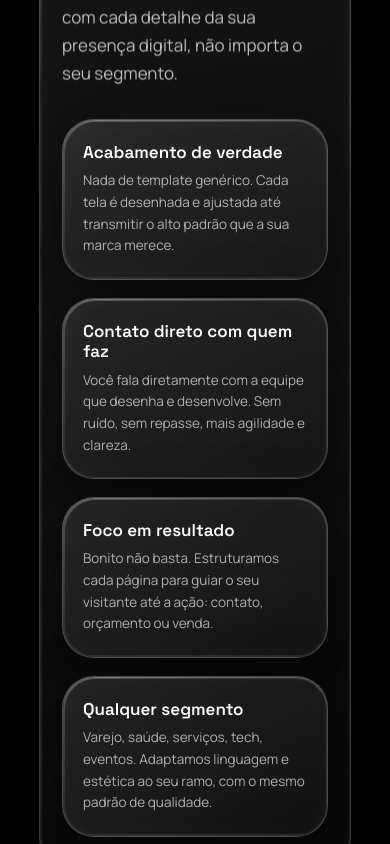
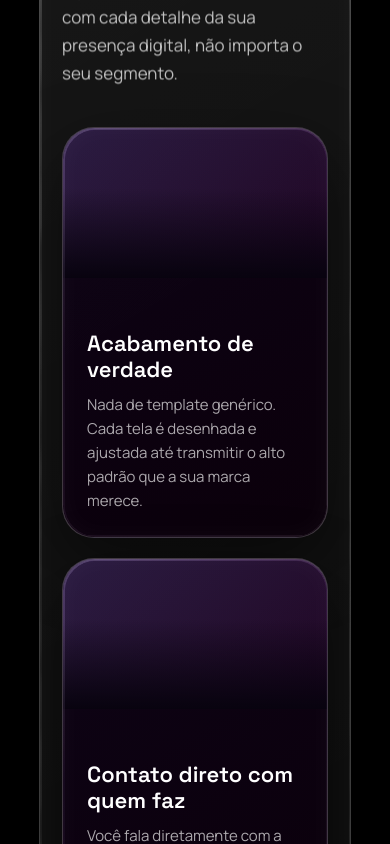
Before and after one commit to coffeecliff/portifolio-frontend, a React (Vite) app: page / in a window 390 px wide. Shown: the part 5300-6144 px from the top of the page. Built offline with nearby package versions, Linux system fonts and the light colour scheme.

Commit message:
Reformulação da seção About

```diff
--- a/src/data/about.ts
+++ b/src/data/about.ts
@@ -11,6 +11,10 @@ export interface AboutPillar {
   id: string;
   title: string;
   description: string;
+  /** URL da imagem real da tile; ausente = mostra placeholder. */
+  image?: string;
+  /** Texto alternativo da imagem (acessibilidade). Sempre preencher. */
+  imageAlt: string;
 }
 
 export interface AboutContent {
@@ -35,24 +39,28 @@ export const about: AboutContent = {
       title: 'Acabamento de verdade',
       description:
         'Nada de template genérico. Cada tela é desenhada e ajustada até transmitir o alto padrão que a sua marca merece.',
+      imageAlt: 'Prévia de uma tela com acabamento premium desenhada pelo estúdio',
     },
     {
       id: 'pillar-direct',
       title: 'Contato direto com quem faz',
       description:
         'Você fala diretamente com a equipe que desenha e desenvolve. Sem ruído, sem repasse, mais agilidade e clareza.',
+      imageAlt: 'Equipe do estúdio em uma conversa direta com o cliente',
     },
     {
       id: 'pillar-conversion',
       title: 'Foco em resultado',
       description:
         'Bonito não basta. Estruturamos cada página para guiar o seu visitante até a ação: contato, orçamento ou venda.',
+      imageAlt: 'Fluxo de conversão de uma landing page guiando até o contato',
     },
     {
       id: 'pillar-versatile',
       title: 'Qualquer segmento',
       description:
         'Varejo, saúde, serviços, tech, eventos. Adaptamos linguagem e estética ao seu ramo, com o mesmo padrão de qualidade.',
+      imageAlt: 'Composição representando diferentes segmentos atendidos pelo estúdio',
     },
   ],
 };
--- a/src/sections/About/About.module.css
+++ b/src/sections/About/About.module.css
@@ -5,11 +5,9 @@
   scroll-margin-top: 96px;
 }
 
-.layout {
-  display: grid;
-  grid-template-columns: 1fr 1fr;
-  gap: 48px;
-  align-items: start;
+.intro {
+  max-width: 680px;
+  margin-bottom: 40px;
 }
 
 .paragraph {
@@ -27,45 +25,175 @@
   margin-bottom: 0;
 }
 
-.pillars {
-  display: grid;
-  grid-template-columns: repeat(2, 1fr);
-  gap: 18px;
+/* Fallback (sem stack sticky): lista simples com espaçamento normal. */
+.stack {
+  display: flex;
+  flex-direction: column;
+  gap: 20px;
 }
 
-.pillarWrap {
-  display: flex;
+.tile {
+  display: grid;
+  grid-template-columns: 1fr minmax(260px, 42%);
+  align-items: center;
+  gap: 32px;
+  min-height: 240px;
+  padding: 28px 0 28px 28px;
 }
 
-.pillar {
-  --card-lift: -6px;
-  padding: 22px 20px;
+.tileBody {
+  min-width: 0;
 }
 
-.pillarTitle {
+.tileTitle {
   font-family: var(--font-display);
   font-weight: 600;
-  font-size: 17px;
+  font-size: 22px;
   line-height: 1.2;
-  margin: 0 0 8px;
+  margin: 0 0 10px;
 }
 
-.pillarDesc {
+.tileDesc {
   margin: 0;
-  font-size: 13.5px;
+  max-width: 48ch;
+  font-size: 15px;
   line-height: 1.6;
   color: var(--text-subtle);
 }
 
+.tileMedia {
+  position: relative;
+  align-self: stretch;
+  min-height: 180px;
+  margin: -28px -28px -28px 0;
+  overflow: hidden;
+}
+
+.tileImg,
+.tilePlaceholder {
+  position: absolute;
+  inset: 0;
+  width: 100%;
+  height: 100%;
+}
+
+.tileImg {
+  object-fit: cover;
+}
+
+.tilePlaceholder {
+  background: linear-gradient(
+    135deg,
+    color-mix(in srgb, var(--color-purple-medium) 22%, transparent),
+    color-mix(in srgb, var(--color-magenta) 8%, transparent)
+  );
+}
+
+.tileFade {
+  position: absolute;
+  inset: 0;
+  background: linear-gradient(
+    90deg,
+    var(--color-ink) 0%,
+    color-mix(in srgb, var(--color-ink) 40%, transparent) 34%,
+    transparent 72%
+  );
+}
+
+/*
+ * Stack "sticky" — cada tile ancora perto do topo da viewport e a próxima,
+ * com z-index maior, desliza por cima ao rolar, cobrindo-a e deixando só uma
+ * borda empilhada visível (top escalonado por índice). Puramente CSS nativo
+ * (position: sticky), sem listener de scroll. Bordas retas nas tiles do meio
+ * — só a primeira/última mantêm o raio — para a pilha ler como uma coluna
+ * contínua, igual à referência.
+ */
+.stacked {
+  gap: 0;
+}
+
+.stacked .tileWrap {
+  position: sticky;
+}
+
+/*
+ * Fundo quase opaco só no contexto empilhado: a tile precisa esconder de
+ * verdade o conteúdo da tile anterior por baixo (só a borda escalonada deve
+ * "espiar"). Com o tint translúcido padrão do GradientBorderCard, o texto de
+ * baixo vaza pelo blur e cria ghosting ilegível. Mantém o anel/glow/hover
+ * intactos — só o preenchimento do corpo muda.
+ */
+.stacked .tileWrap .tile {
+  background: linear-gradient(
+    150deg,
+    color-mix(in srgb, var(--color-bg) 85%, var(--color-violet) 10%),
+    color-mix(in srgb, var(--color-bg) 92%, var(--color-magenta) 4%)
+  );
+}
+
+.stacked .tileWrap:nth-child(1) {
+  top: 112px;
+  z-index: 1;
+}
+
+.stacked .tileWrap:nth-child(2) {
+  top: 130px;
+  z-index: 2;
+}
+
+.stacked .tileWrap:nth-child(3) {
+  top: 148px;
+  z-index: 3;
+}
+
+.stacked .tileWrap:nth-child(4) {
+  top: 166px;
+  z-index: 4;
+}
+
+.stacked .tileWrap:not(:first-child) .tile {
+  border-radius: 0;
+}
+
+.stacked .tileWrap:last-child .tile {
+  border-radius: 0 0 var(--lg-radius) var(--lg-radius);
+}
+
 @media (max-width: 900px) {
-  .layout {
+  .tile {
     grid-template-columns: 1fr;
-    gap: 32px;
+    min-height: 0;
+    padding: 24px;
+  }
+
+  .tileMedia {
+    order: -1;
+    min-height: 150px;
+    margin: -24px -24px 20px;
+  }
+
+  .tileFade {
+    background: linear-gradient(
+      180deg,
+      transparent 40%,
+      var(--color-ink)
+    );
   }
 }
 
-@media (max-width: 520px) {
-  .pillars {
-    grid-template-columns: 1fr;
+/* Telas curtas/estreitas não têm folga vertical para o efeito de pin —
+   volta para a lista simples com espaçamento. */
+@media (max-width: 760px) {
+  .stacked {
+    gap: 20px;
+  }
+
+  .stacked .tileWrap {
+    position: static;
+  }
+
+  .stacked .tileWrap:not(:first-child) .tile,
+  .stacked .tileWrap:last-child .tile {
+    border-radius: var(--lg-radius);
   }
 }
--- a/src/sections/About/About.tsx
+++ b/src/sections/About/About.tsx
@@ -1,14 +1,25 @@
 import { GlassPanel, SectionHeader, GradientBorderCard } from '@/design-system';
 import { Reveal } from '@/motion/Reveal';
+import { useMotionAllowed } from '@/motion/MotionContext';
 import { about } from '@/data/about';
 import styles from './About.module.css';
 
-/** Seção "Sobre" — posicionamento do estúdio e pilares de confiança. */
+/**
+ * Seção "Sobre" — pilares em pilha de tiles com scroll pin: cada tile ancora
+ * (`position: sticky`) perto do topo e a próxima cobre a anterior conforme a
+ * página rola, deixando uma borda empilhada visível (sem JS de scroll — só
+ * `position: sticky` nativo, ver About.module.css). Some para uma lista
+ * normal com espaçamento quando o movimento está desligado.
+ */
 export function About() {
+  const motionAllowed = useMotionAllowed();
+  const stackClass = [styles.stack, motionAllowed ? styles.stacked : '']
+    .filter(Boolean)
+    .join(' ');
+
   return (
     <section id="sobre" className={styles.section}>
       <GlassPanel>
-        <div className={styles.layout}>
         <Reveal className={styles.intro}>
           <SectionHeader eyebrow={about.eyebrow} title={about.title} />
           {about.paragraphs.map((paragraph, i) => (
@@ -18,16 +29,25 @@ export function About() {
           ))}
         </Reveal>
 
-          <div className={styles.pillars}>
+        <div className={stackClass}>
           {about.pillars.map((pillar, i) => (
-              <Reveal key={pillar.id} delay={i * 90} className={styles.pillarWrap}>
-                <GradientBorderCard accent="violet" className={styles.pillar}>
-                  <h3 className={styles.pillarTitle}>{pillar.title}</h3>
-                  <p className={styles.pillarDesc}>{pillar.description}</p>
+            <Reveal key={pillar.id} delay={i * 90} className={styles.tileWrap}>
+              <GradientBorderCard accent="violet" className={styles.tile}>
+                <div className={styles.tileBody}>
+                  <h3 className={styles.tileTitle}>{pillar.title}</h3>
+                  <p className={styles.tileDesc}>{pillar.description}</p>
+                </div>
+                <div className={styles.tileMedia}>
+                  {pillar.image ? (
+                    <img className={styles.tileImg} src={pillar.image} alt={pillar.imageAlt} />
+                  ) : (
+                    <div className={styles.tilePlaceholder} aria-hidden="true" />
+                  )}
+                  <span aria-hidden="true" className={styles.tileFade} />
+                </div>
               </GradientBorderCard>
             </Reveal>
           ))}
-          </div>
         </div>
       </GlassPanel>
     </section>
```
Also changed, not shown: src/motion/useInertiaScroll.ts (added, +75 -0 lines), 1 other file (tests, documents, lock files or other folders). Lines whose indentation alone changed are shown as unchanged.
